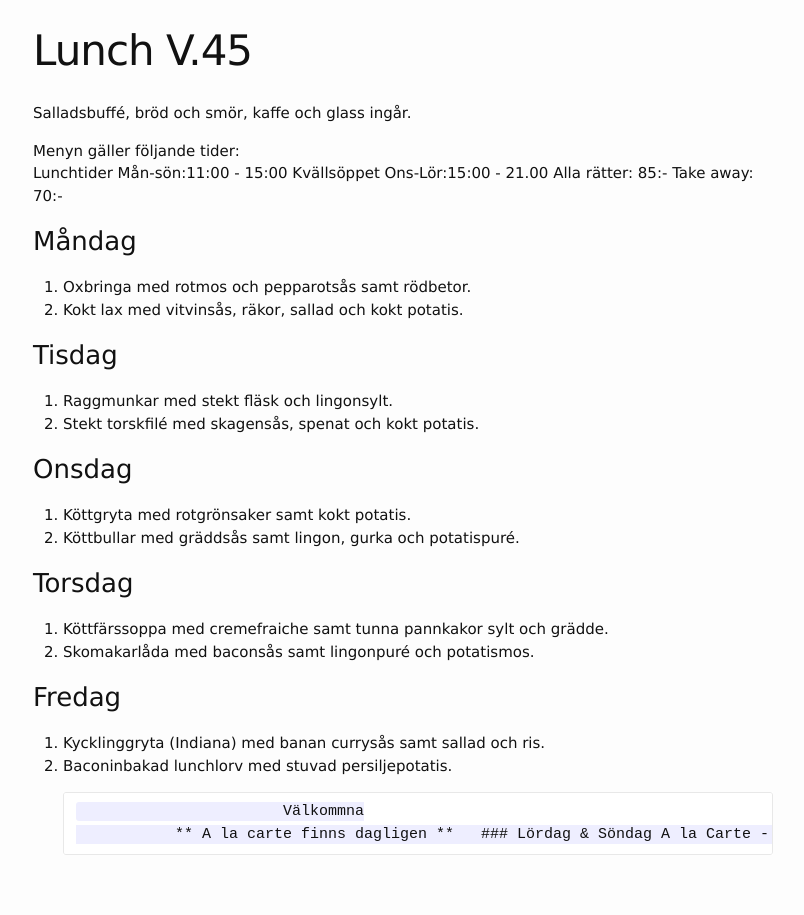
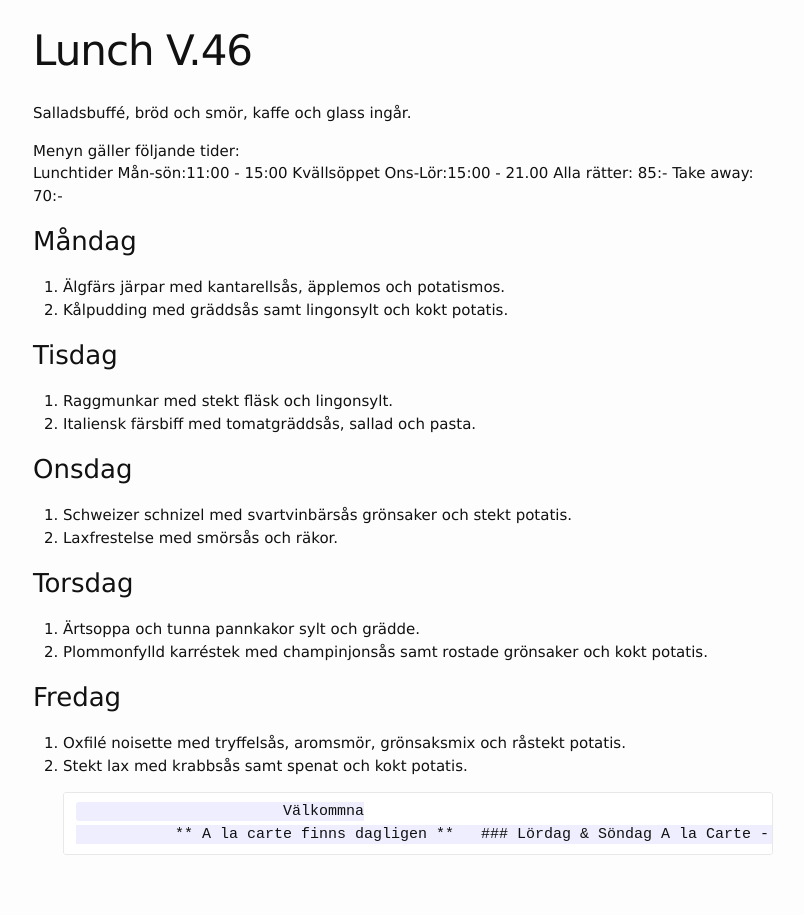
Before and after one commit to FarInn62/farinn62.github.io, a Jekyll site: the page built from lunch.md, in a window 1280 px wide. Shown: the whole page, without its empty margins (237-1041 px from the left). Built offline with Jekyll 4.4.1, drawn with Linux system fonts in a browser that asks for light colours.

Commit message:
Update lunch.md

```diff
--- a/lunch.md
+++ b/lunch.md
@@ -1,6 +1,6 @@
 ---
 layout: foodmenu
-title: Lunch V.45
+title: Lunch V.46
 permalink: /lunch/
 published: true
 ---
@@ -12,24 +12,24 @@ Kvällsöppet Ons-Lör:15:00 - 21.00
 Alla rätter: 85:- Take away: 70:-
 
 ### Måndag
-1. Oxbringa med rotmos och pepparotsås samt rödbetor.
-2. Kokt lax med vitvinsås, räkor, sallad och kokt potatis.
+1. Älgfärs järpar med kantarellsås, äpplemos och potatismos.
+2. Kålpudding med gräddsås samt lingonsylt och kokt potatis.
 
 ### Tisdag
 1. Raggmunkar med stekt fläsk och lingonsylt.
-2. Stekt torskfilé med skagensås, spenat och kokt potatis.
+2. Italiensk färsbiff med tomatgräddsås, sallad och pasta.
 
 ### Onsdag
-1. Köttgryta med rotgrönsaker samt kokt potatis.
-2. Köttbullar med gräddsås samt lingon, gurka och potatispuré.
+1. Schweizer schnizel med svartvinbärsås grönsaker och stekt potatis.
+2. Laxfrestelse med smörsås och räkor.
 
 ### Torsdag
-1. Köttfärssoppa med cremefraiche samt tunna pannkakor sylt och grädde.
-2. Skomakarlåda med baconsås samt lingonpuré och potatismos.
+1. Ärtsoppa och tunna pannkakor sylt och grädde.
+2. Plommonfylld karréstek med champinjonsås samt rostade grönsaker och kokt potatis.
 
 ### Fredag
-1. Kycklinggryta (Indiana) med banan currysås samt sallad och ris.
-2. Baconinbakad lunchlorv med stuvad persiljepotatis.
+1. Oxfilé noisette med tryffelsås, aromsmör, grönsaksmix och råstekt potatis.
+2. Stekt lax med krabbsås samt spenat och kokt potatis.
 
                               Välkommna
                   ** A la carte finns dagligen **
```
